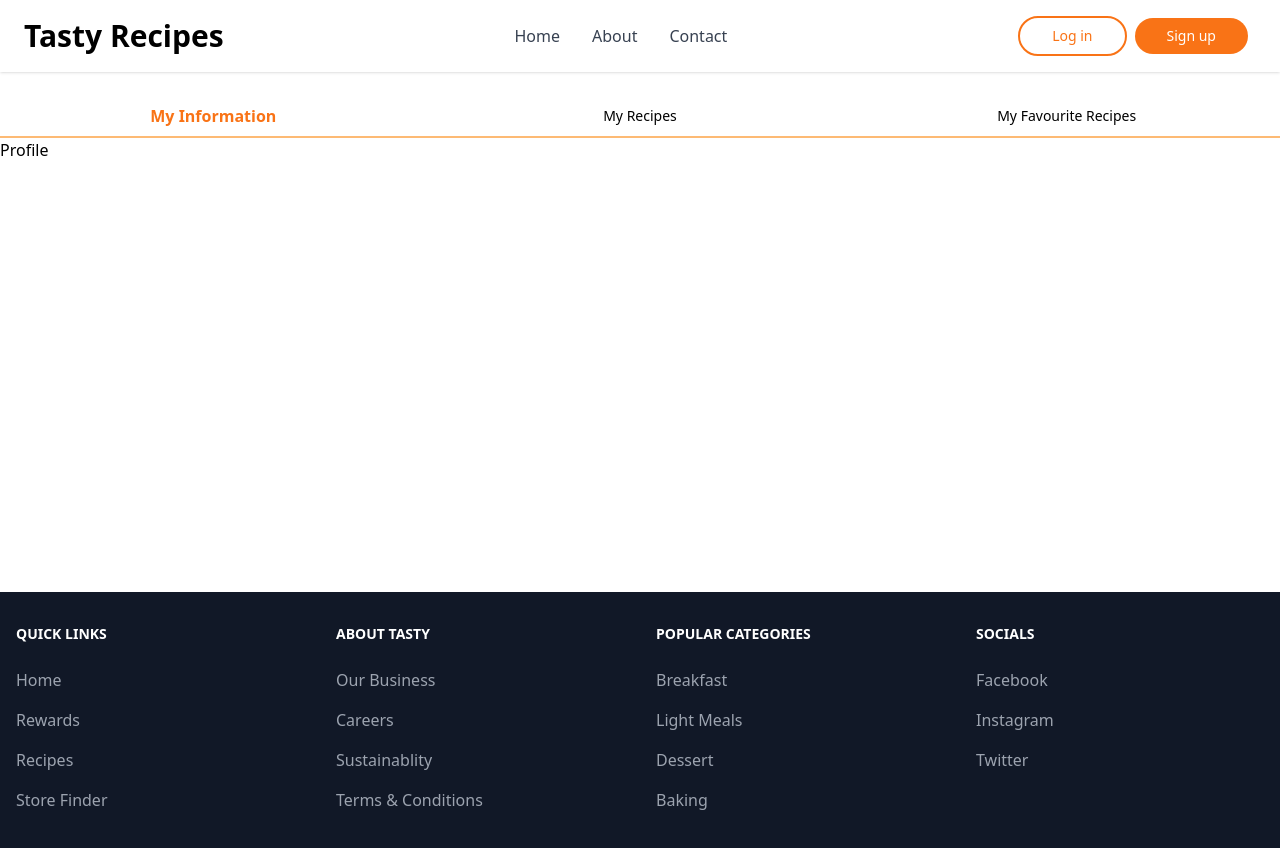
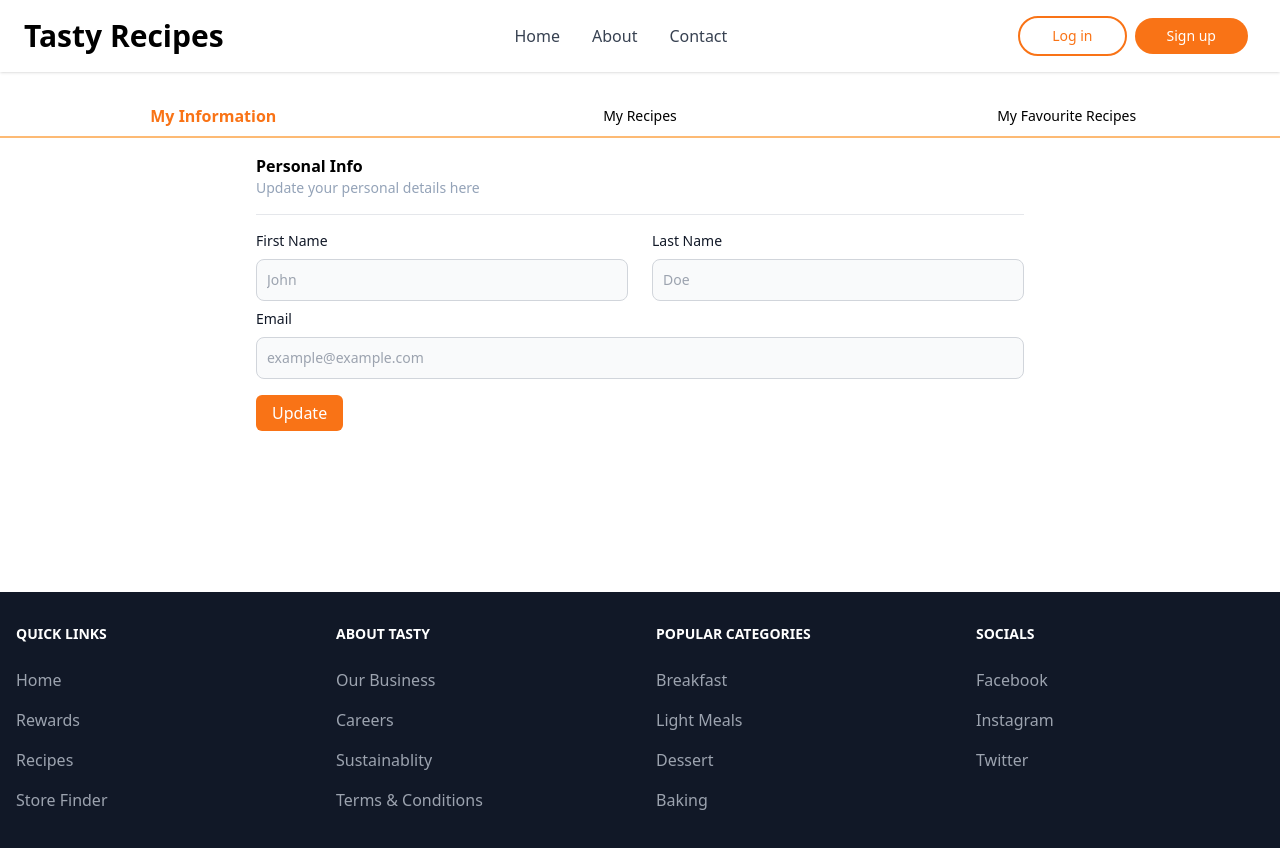
Before and after one commit to Jon-Felipe/Tasty-React, a React (Vite) app: page /profile/my-information in a window 1280 px wide. Shown: the top 848 px of the page. Built offline with nearby package versions, Linux system fonts and the light colour scheme.

Commit message:
profile page update form template

```diff
--- a/src/pages/Profile.tsx
+++ b/src/pages/Profile.tsx
@@ -1,9 +1,61 @@
-import React from 'react';
+// components
+import FormRow from '../components/UI/FormRow';
 
-type Props = {};
-
-const Profile = (props: Props) => {
-  return <div>Profile</div>;
+const Profile = () => {
+  return (
+    <section>
+      <div className='max-w-screen-md mx-auto space-y-4'>
+        <div className='py-4 border-b'>
+          <h4 className='font-semibold text-base'>Personal Info</h4>
+          <p className='font-light text-sm text-slate-400'>
+            Update your personal details here
+          </p>
+        </div>
+        <form>
+          <div className='grid grid-cols-2 gap-x-6'>
+            <FormRow
+              type='text'
+              name='name'
+              value={''}
+              handleChange={() => console.log('first')}
+              labelText='First Name'
+              placeholder='John'
+              required
+            />
+            <FormRow
+              type='text'
+              name='lastName'
+              value={''}
+              handleChange={() => console.log('first')}
+              labelText='Last Name'
+              placeholder='Doe'
+              required
+            />
+          </div>
+          <div className='my-2'>
+            <FormRow
+              type='email'
+              name='email'
+              value={''}
+              handleChange={() => console.log('first')}
+              labelText='Email'
+              placeholder='example@example.com'
+              required
+            />
+          </div>
+          <div className='mt-4'>
+            <button
+              type='submit'
+              className='bg-orange-500 text-white px-4 py-1.5 rounded-md'
+              onClick={() => console.log('update')}
+            >
+              Update
+            </button>
+          </div>
+        </form>
+      </div>
+    </section>
+  );
 };
 
 export default Profile;
```
